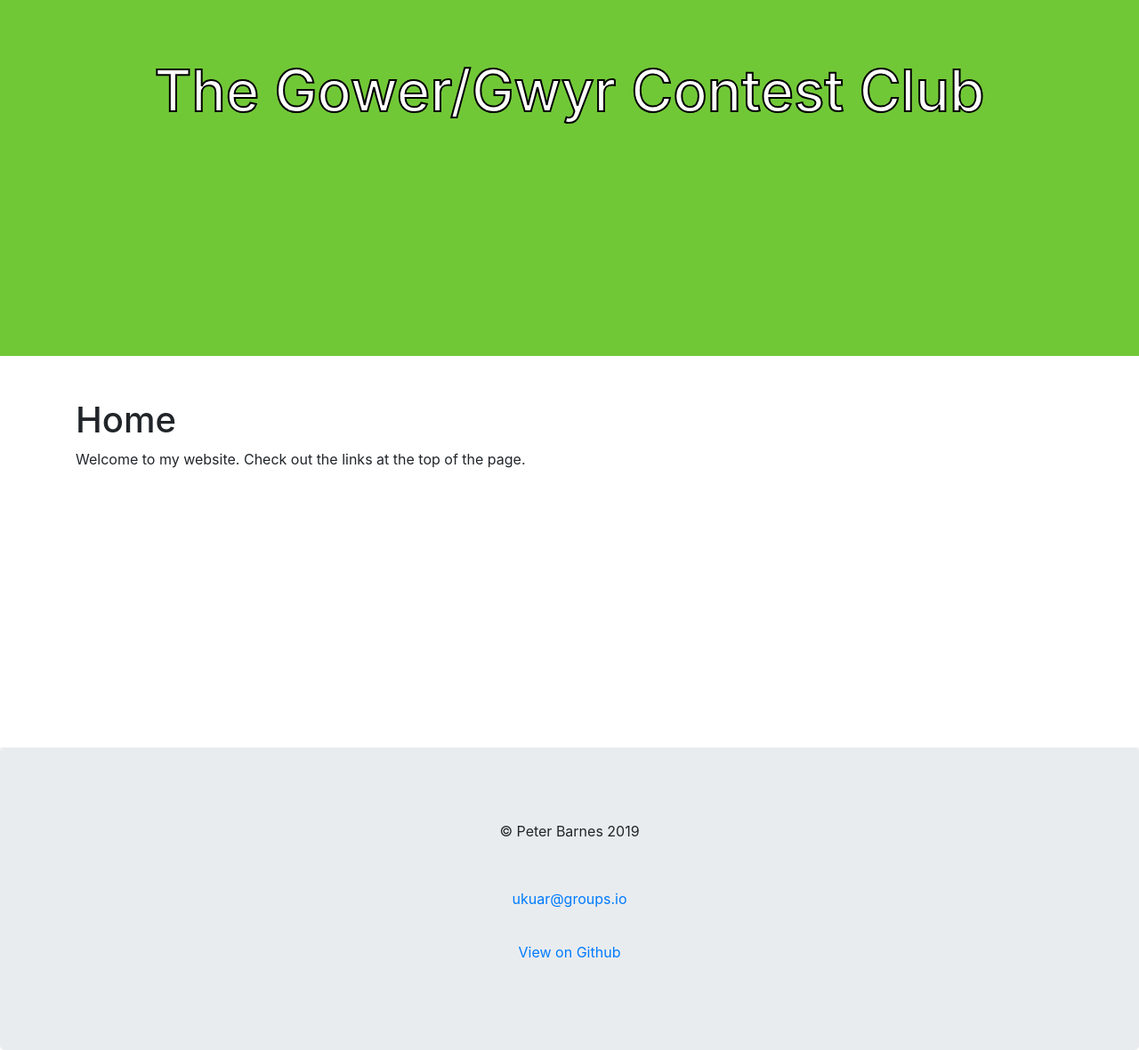
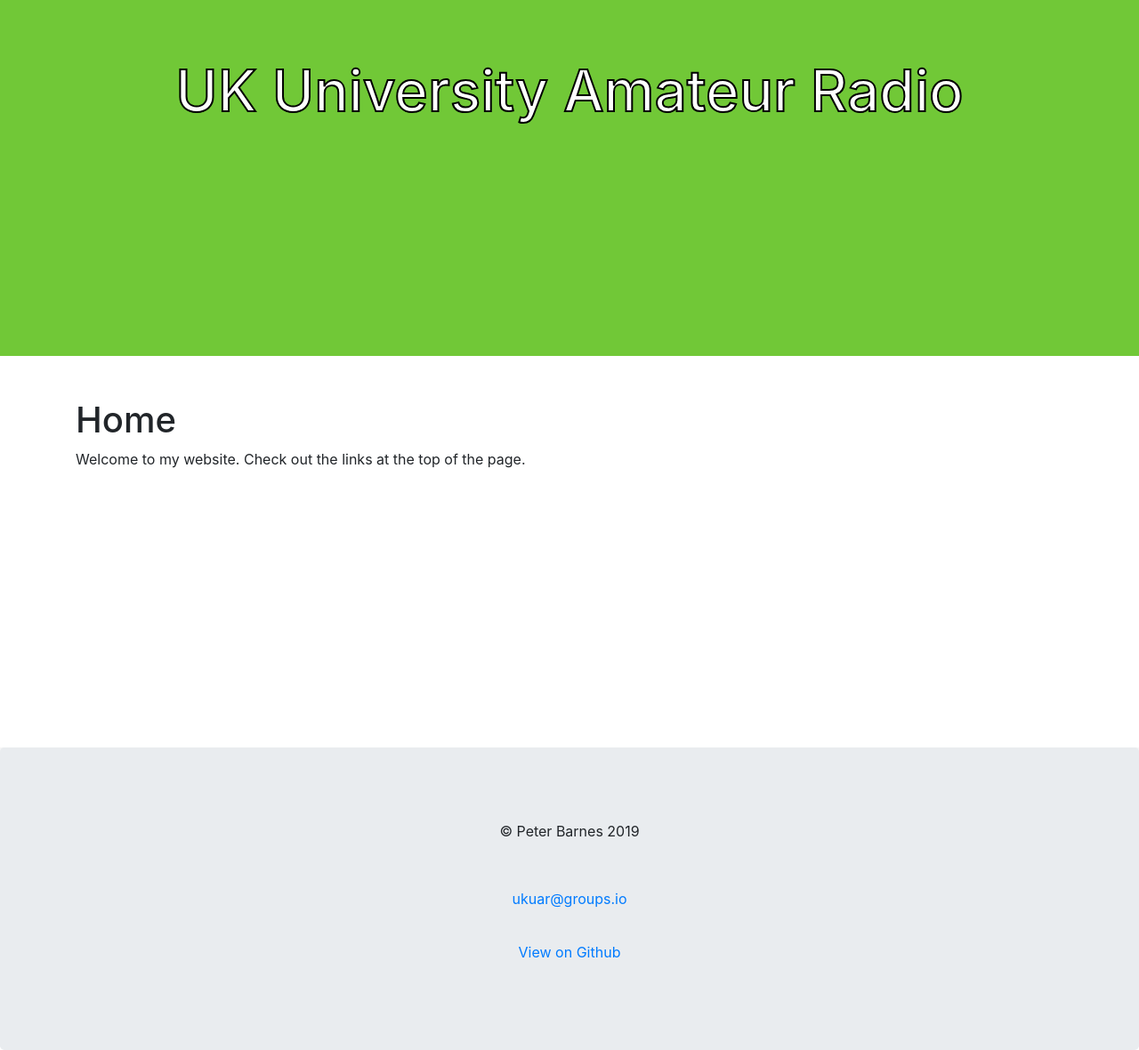
Before and after one commit to ukuar/ukuar.org, a Jekyll site: the page built from index.md, in a window 1280 px wide. Shown: the whole page at 89% size. Built offline with Jekyll 4.4.1, drawn with Linux system fonts in a browser that asks for light colours; our own code applies the rules of GitHub Pages for plain Markdown files.

Commit message:
Update header.html

```diff
--- a/_includes/header.html
+++ b/_includes/header.html
@@ -1,3 +1,3 @@
 <div class="header jumbotron text-center">
-  <div class="sitetitle"><h1>The Gower/Gwyr Contest Club</h1></div>
+  <div class="sitetitle"><h1>UK University Amateur Radio</h1></div>
 </div>
```
